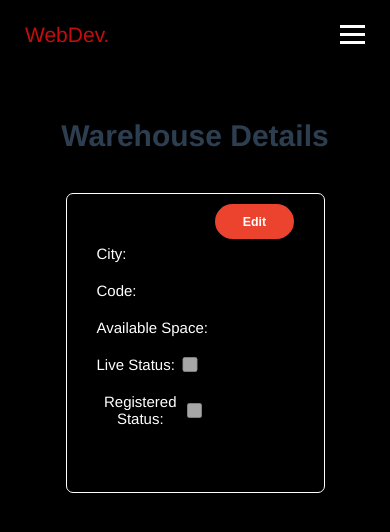
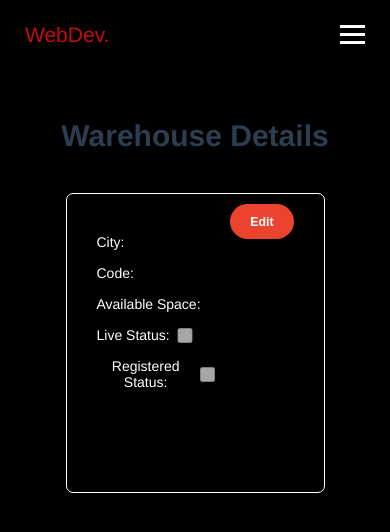
Before and after one commit to Lunaticsatoshi/Stock-Area, a Vue app in the folder client/: page /#/warehouse/1 in a window 390 px wide. Shown: the top 532 px of the page. Built offline with nearby package versions, Linux system fonts and the light colour scheme; no server answers.

Commit message:
:lipstick: Making Warehouse component responsive

```diff
--- a/client/src/components/Warehouse.vue
+++ b/client/src/components/Warehouse.vue
@@ -289,4 +289,43 @@ export default {
   font-size: 1.5rem;
   margin-left: 0.5rem;
 }
+@media only screen and (max-width: 768px) {
+  .heading {
+    font-size: 1.7rem;
+    font-weight: bold;
+  }
+
+  .subheading {
+    color: rgb(194, 16, 16);
+    margin-top: 0.5rem;
+    font-size: 1.7rem;
+  }
+  .edit__button {
+    background-color: rgb(235, 67, 45);
+    width: 70px;
+    height: 35px;
+    padding: 10px;
+    border-radius: 25px;
+    color: #ffffff;
+    font-weight: bold;
+    font-size: 1.24rem;
+    border: none;
+  }
+
+  .body__group {
+    margin-top: 15px;
+    display: flex;
+    align-items: center;
+  }
+
+  .body__label {
+    color: #ffffff;
+    font-size: 1.4rem;
+  }
+  .body__text {
+    color: rgb(235, 67, 45);
+    font-size: 1.4rem;
+    margin-left: 0.5rem;
+  }
+}
 </style>
```
